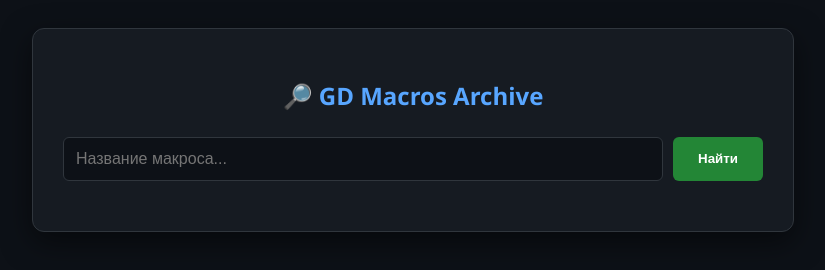
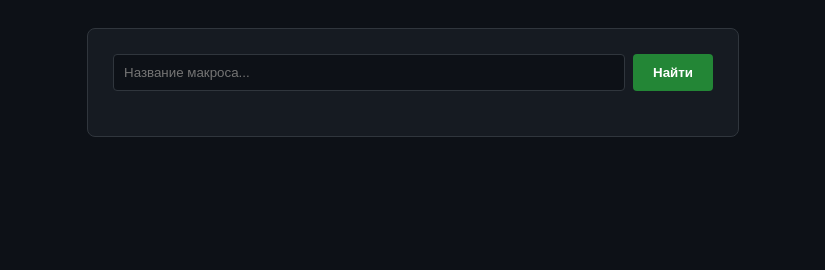
Before and after one commit to Zer0one11/macro.lib, a plain HTML site: page index.html in a window 1280 px wide. Shown: the whole page, without its empty margins (227-1052 px from the left). Drawn offline with Linux system fonts and the light colour scheme.

Commit message:
Update index.html

```diff
--- a/index.html
+++ b/index.html
@@ -5,102 +5,68 @@
     <meta name="viewport" content="width=device-width, initial-scale=1.0">
     <title>GD Macros Search</title>
     <style>
-        body { font-family: 'Segoe UI', Tahoma, Geneva, Verdana, sans-serif; background: #0d1117; color: #c9d1d9; padding: 20px; display: flex; justify-content: center; }
-        .container { width: 100%; max-width: 700px; background: #161b22; padding: 30px; border-radius: 12px; border: 1px solid #30363d; box-shadow: 0 10px 30px rgba(0,0,0,0.5); }
-        h2 { color: #58a6ff; text-align: center; margin-bottom: 25px; }
-
-        .search-box { display: flex; gap: 10px; margin-bottom: 20px; }
-        input {
-            flex-grow: 1; padding: 12px; background: #0d1117; border: 1px solid #30363d; color: white; border-radius: 6px; font-size: 16px; outline: none;
-        }
-        input:focus { border-color: #58a6ff; }
-
-        button {
-            padding: 12px 25px; background: #238636; color: white; border: none; border-radius: 6px; font-weight: bold; cursor: pointer; transition: 0.2s;
-        }
-        button:hover { background: #2ea043; }
-
-        #loader { display: none; text-align: center; margin: 20px 0; color: #8b949e; }
-
-        .result-item {
-            background: #21262d; padding: 15px; margin-top: 12px; border-radius: 8px; border: 1px solid #30363d; display: flex; justify-content: space-between; align-items: center;
-        }
-        .info { display: flex; flex-direction: column; gap: 5px; }
-        .name { color: #58a6ff; font-weight: bold; font-size: 17px; }
-
-        /* Тег расширения */
-        .ext-badge {
-            display: inline-block; padding: 2px 8px; background: #30363d; color: #f0f6fc; border-radius: 12px; font-size: 12px; text-transform: uppercase; width: fit-content;
-        }
-
-        .actions { display: flex; gap: 10px; }
-        .btn-link { color: #8b949e; text-decoration: none; font-size: 14px; }
-        .btn-link:hover { color: #58a6ff; }
-        .btn-download { background: #30363d; color: white; padding: 8px 12px; border-radius: 6px; text-decoration: none; font-size: 14px; font-weight: bold; }
-        .btn-download:hover { background: #3fb950; }
+        body { font-family: sans-serif; background: #0d1117; color: #c9d1d9; padding: 20px; display: flex; justify-content: center; }
+        .container { width: 100%; max-width: 600px; background: #161b22; padding: 25px; border-radius: 8px; border: 1px solid #30363d; }
+        .search-area { display: flex; gap: 8px; margin-bottom: 20px; }
+        input { flex: 1; padding: 10px; background: #0d1117; border: 1px solid #30363d; color: white; border-radius: 4px; outline: none; }
+        button { padding: 10px 20px; background: #238636; color: white; border: none; border-radius: 4px; cursor: pointer; font-weight: bold; }
+        .item { background: #21262d; padding: 12px; margin-top: 8px; border-radius: 6px; border: 1px solid #30363d; display: flex; justify-content: space-between; align-items: center; }
+        .ext-label { font-size: 12px; color: #8b949e; margin-top: 4px; display: block; }
+        .download-btn { color: #3fb950; text-decoration: none; font-weight: bold; font-size: 14px; border: 1px solid #3fb950; padding: 5px 10px; border-radius: 4px; }
+        .download-btn:hover { background: #3fb950; color: white; }
+        #loader { display: none; text-align: center; color: #8b949e; margin-bottom: 10px; }
     </style>
 </head>
 <body>
 
 <div class="container">
-    <h2>🔎 GD Macros Archive</h2>
-
-    <div class="search-box">
-        <input type="text" id="macroName" placeholder="Название макроса..." onkeypress="if(event.key==='Enter') searchMacros()">
-        <button onclick="searchMacros()">Найти</button>
+    <div class="search-area">
+        <input type="text" id="inp" placeholder="Название макроса..." onkeypress="if(event.key==='Enter') search()">
+        <button onclick="search()">Найти</button>
     </div>
-
-    <div id="loader">Ищем в базе данных...</div>
+    <div id="loader">Поиск...</div>
     <div id="results"></div>
 </div>
 
 <script>
-    async function searchMacros() {
-        const queryText = document.getElementById('macroName').value.trim();
-        const resultsDiv = document.getElementById('results');
+    async function search() {
+        const val = document.getElementById('inp').value.trim();
+        const resDiv = document.getElementById('results');
         const loader = document.getElementById('loader');
 
-        if (!queryText) return;
+        if (!val) return;
 
-        resultsDiv.innerHTML = '';
+        resDiv.innerHTML = '';
         loader.style.display = 'block';
 
-        const REPO = 'DRANONG/GDMacrosArchive';
-        // Поиск по всему пути files/Filtered/ без фильтрации расширения в запросе
-        const searchQuery = `${queryText} repo:${REPO} path:files/Filtered/`;
-
         try {
-            const response = await fetch(`/api/search?q=${encodeURIComponent(searchQuery)}`);
-            const data = await response.json();
+            const r = await fetch(`/api/search?q=${encodeURIComponent(val)}`);
+            const data = await r.json();
             loader.style.display = 'none';
 
             if (data.items && data.items.length > 0) {
-                data.items.forEach(item => {
-                    const fileName = item.name;
-                    // Достаем расширение из имени файла
-                    const extension = fileName.split('.').pop();
-                    const rawUrl = `https://raw.githubusercontent.com/${REPO}/main/${item.path}`;
+                data.items.forEach(file => {
+                    const ext = file.name.split('.').pop();
+                    // Ссылка на скачивание файла напрямую
+                    const rawUrl = `https://raw.githubusercontent.com/DRANONG/GDMacrosArchive/main/${file.path}`;
 
                     const div = document.createElement('div');
-                    div.className = 'result-item';
+                    div.className = 'item';
                     div.innerHTML = `
-                        <div class="info">
-                            <span class="name">${fileName}</span>
-                            <span class="ext-badge">${extension}</span>
+                        <div>
+                            <div style="font-weight: bold;">${file.name}</div>
+                            <span class="ext-label">Расширение: ${ext}</span>
                         </div>
-                        <div class="actions">
-                            <a href="${item.html_url}" target="_blank" class="btn-link">GitHub</a>
-                            <a href="${rawUrl}" target="_blank" class="btn-download">📥 Скачать</a>
-                        </div>
+                        <a href="${rawUrl}" download="${file.name}" target="_blank" class="download-btn">Скачать</a>
                     `;
-                    resultsDiv.appendChild(div);
+                    resDiv.appendChild(div);
                 });
             } else {
-                resultsDiv.innerHTML = '<p style="text-align:center; color:#8b949e;">Ничего не найдено</p>';
+                resDiv.innerHTML = '<p style="text-align:center;">Ничего не найдено</p>';
             }
-        } catch (error) {
+        } catch (e) {
             loader.style.display = 'none';
-            resultsDiv.innerHTML = '<p style="color:#f85149; text-align:center;">Ошибка сервера. Проверь токен в Vercel.</p>';
+            resDiv.innerHTML = '<p style="color:red; text-align:center;">Ошибка сервера</p>';
         }
     }
 </script>
```
